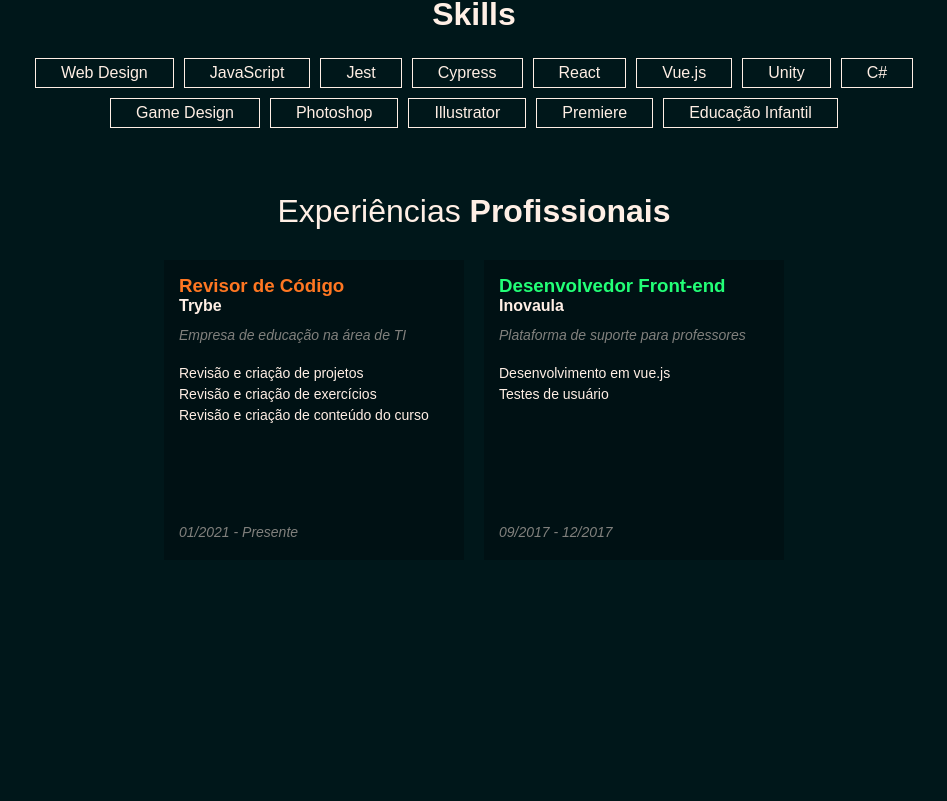
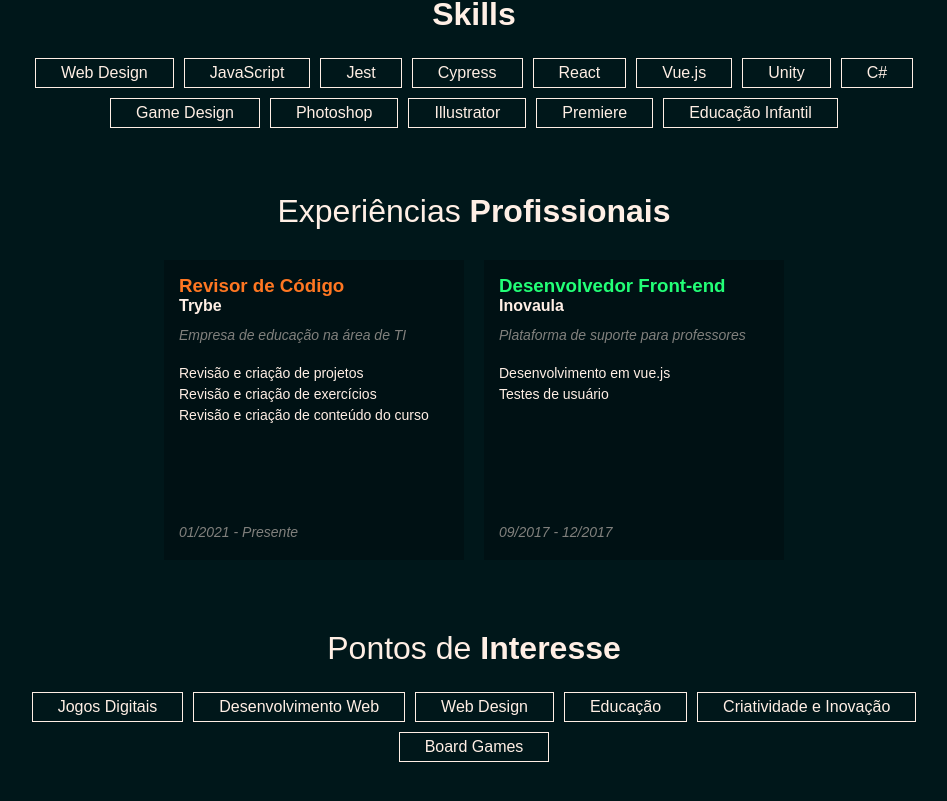
Before and after one commit to NatanaelNeto/gamedev, a React (Create React App) app: page / in a window 1280 px wide. Shown: the part 1114-1915 px from the top of the page, without its empty margins (166-1113 px from the left). Before the commit the page ends 1744 px from the top, so only its background shows below. Built offline with nearby package versions, Linux system fonts and the light colour scheme.

Commit message:
Pontos de Interesse adicionado

```diff
--- a/src/Pages/Home.jsx
+++ b/src/Pages/Home.jsx
@@ -51,6 +51,17 @@ class Home extends React.Component {
             )) }</div>
           </div>
         </section>
+        <section className="section-home-skills">
+          <h2>Pontos de <strong>Interesse</strong></h2>
+          <ul>
+            <li>Jogos Digitais</li>
+            <li>Desenvolvimento Web</li>
+            <li>Web Design</li>
+            <li>Educação</li>
+            <li>Criatividade e Inovação</li>
+            <li>Board Games</li>
+          </ul>
+        </section>
       </div>
     );
   }
```
